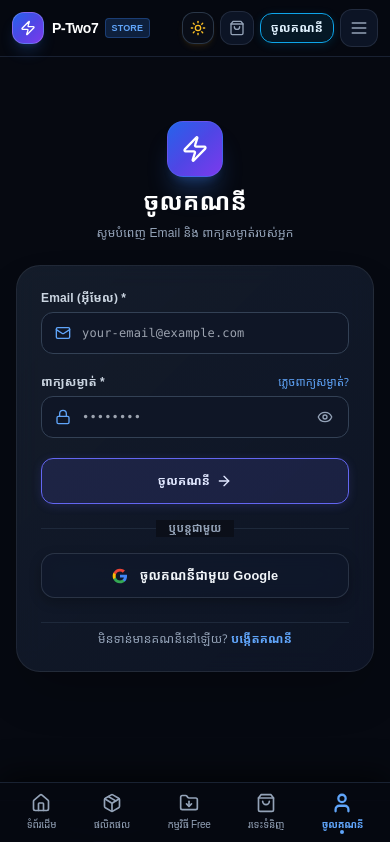
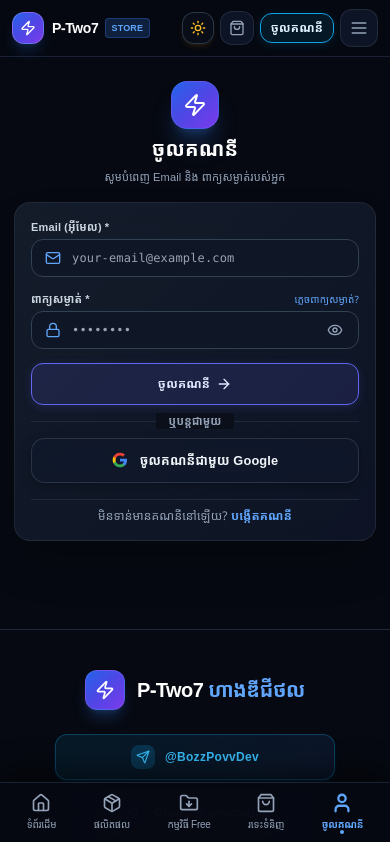
Before and after one commit to PhaiPov98/P-two7-store, a Next.js app: page /login in a window 390 px wide. Shown: the top 842 px of the page. Built offline with nearby package versions, Linux system fonts and the light colour scheme; no server answers.

Commit message:
Optimize login page layout and inputs for mobile

```diff
--- a/src/app/login/page.tsx
+++ b/src/app/login/page.tsx
@@ -65,22 +65,22 @@
   };
 
   return (
-    <div className="max-w-md mx-auto px-4 py-16 space-y-6">
+    <div className="max-w-md mx-auto px-3.5 sm:px-4 py-6 sm:py-16 space-y-4 sm:space-y-6">
       {/* Header */}
-      <div className="text-center space-y-2">
-        <div className="w-14 h-14 rounded-2xl bg-gradient-to-br from-blue-600 via-indigo-600 to-purple-600 flex items-center justify-center mx-auto shadow-xl shadow-blue-500/25 border border-blue-400/20">
-          <Zap className="w-7 h-7 text-white" />
+      <div className="text-center space-y-1.5 sm:space-y-2">
+        <div className="w-12 h-12 sm:w-14 sm:h-14 rounded-2xl bg-gradient-to-br from-blue-600 via-indigo-600 to-purple-600 flex items-center justify-center mx-auto shadow-xl shadow-blue-500/25 border border-blue-400/20">
+          <Zap className="w-6 h-6 sm:w-7 sm:h-7 text-white" />
         </div>
-        <h1 className="text-2xl sm:text-3xl font-black text-white">ចូលគណនី</h1>
-        <p className="text-xs text-slate-400">សូមបំពេញ Email និង ពាក្យសម្ងាត់របស់អ្នក</p>
+        <h1 className="text-xl sm:text-3xl font-black text-white">ចូលគណនី</h1>
+        <p className="text-[11px] sm:text-xs text-slate-400">សូមបំពេញ Email និង ពាក្យសម្ងាត់របស់អ្នក</p>
       </div>
 
       {/* Login Card */}
-      <div className="glass-card p-6 sm:p-8 rounded-3xl border border-slate-800 space-y-6 shadow-2xl">
-        <form onSubmit={handleSubmit} className="space-y-5 text-xs">
+      <div className="glass-card p-4 sm:p-8 rounded-2xl sm:rounded-3xl border border-slate-800 space-y-4 sm:space-y-6 shadow-2xl">
+        <form onSubmit={handleSubmit} className="space-y-3.5 sm:space-y-5 text-xs">
           {/* Email */}
-          <div className="space-y-1.5">
-            <label className="block font-bold text-slate-300">Email (អ៊ីមែល) *</label>
+          <div className="space-y-1 sm:space-y-1.5">
+            <label className="block font-bold text-slate-300 text-[11px] sm:text-xs">Email (អ៊ីមែល) *</label>
             <div className="relative">
               <Mail className="w-4 h-4 text-blue-400 absolute left-3.5 top-1/2 -translate-y-1/2" />
               <input
@@ -89,16 +89,16 @@
                 value={email}
                 onChange={(e) => setEmail(e.target.value)}
                 placeholder="your-email@example.com"
-                className="w-full bg-dark-850 border border-slate-700 focus:border-blue-500 rounded-xl pl-10 pr-3 py-3 text-white font-mono focus:outline-none transition-colors"
+                className="w-full bg-dark-850 border border-slate-700 focus:border-blue-500 rounded-xl pl-10 pr-3 py-2.5 sm:py-3 text-white font-mono focus:outline-none transition-colors text-xs"
               />
             </div>
           </div>
 
           {/* Password */}
-          <div className="space-y-1.5">
+          <div className="space-y-1 sm:space-y-1.5">
             <div className="flex items-center justify-between">
-              <label className="block font-bold text-slate-300">ពាក្យសម្ងាត់ *</label>
-              <Link href="/forgot-password" className="text-[11px] text-blue-400 hover:underline">
+              <label className="block font-bold text-slate-300 text-[11px] sm:text-xs">ពាក្យសម្ងាត់ *</label>
+              <Link href="/forgot-password" className="text-[10px] sm:text-[11px] text-blue-400 hover:underline">
                 ភ្លេចពាក្យសម្ងាត់?
               </Link>
             </div>
@@ -110,12 +110,13 @@
                 value={password}
                 onChange={(e) => setPassword(e.target.value)}
                 placeholder="••••••••"
-                className="w-full bg-dark-850 border border-slate-700 focus:border-blue-500 rounded-xl pl-10 pr-10 py-3 text-white font-mono focus:outline-none transition-colors"
+                className="w-full bg-dark-850 border border-slate-700 focus:border-blue-500 rounded-xl pl-10 pr-10 py-2.5 sm:py-3 text-white font-mono focus:outline-none transition-colors text-xs"
               />
               <button
                 type="button"
                 onClick={() => setShowPassword(!showPassword)}
                 className="absolute right-3 top-1/2 -translate-y-1/2 text-slate-400 hover:text-white p-1"
+                aria-label={showPassword ? 'Hide password' : 'Show password'}
               >
                 {showPassword ? <EyeOff className="w-4 h-4" /> : <Eye className="w-4 h-4" />}
               </button>
@@ -126,7 +127,7 @@
           <button
             type="submit"
             disabled={loading}
-            className="btn-uiverse-remon125 btn-uiverse-remon125-blue w-full !py-3.5 px-6 rounded-xl text-xs font-bold disabled:opacity-50 flex items-center justify-center gap-2 mt-2"
+            className="btn-uiverse-remon125 btn-uiverse-remon125-blue w-full !py-3 sm:!py-3.5 px-6 rounded-xl text-xs font-bold disabled:opacity-50 flex items-center justify-center gap-2 mt-1 sm:mt-2"
           >
             <span className="bg-layer" />
             <span className="bg-layer" />
```
